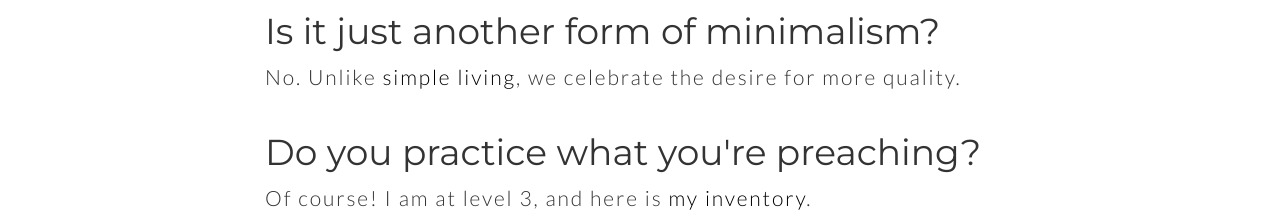
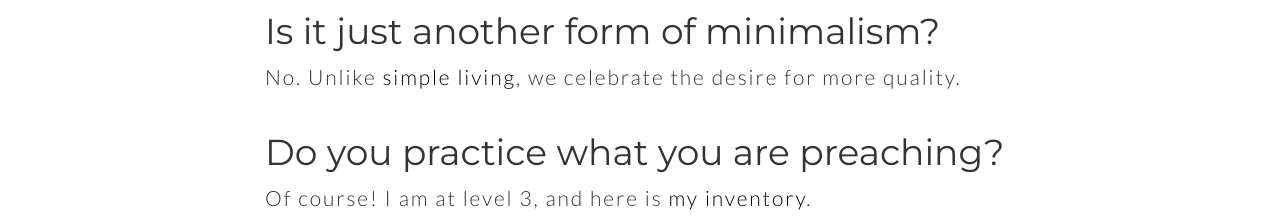
Before and after one commit to lessbest/lessbest, a plain HTML site: page index.html in a window 1280 px wide. Shown: the part 4760-4983 px from the top of the page. Drawn offline with Linux system fonts and the light colour scheme; no server answers; a web font is replaced by a local one.

Commit message:
Fixed questions

```diff
--- a/index.html
+++ b/index.html
@@ -515,7 +515,7 @@
                         <p class="lead tip">
                             No. Unlike <a href="http://en.wikipedia.org/wiki/Simple_living" target="external">simple living</a>, we celebrate the desire for more quality.
                         </p>
-                        <h1 class="question">Do you practice what you're preaching?</h1>
+                        <h1 class="question">Do you practice what you are preaching?</h1>
                         <p class="lead tip">
                             Of course! I am at level 3, and here is <a href="https://docs.google.com/spreadsheets/d/15BhBH7hhfflJ93x9F4tUeJ53hqeVfUhVm3Rg1_GCljY/edit#gid=605667849" target="external">my inventory</a>.
                         </p>
```
